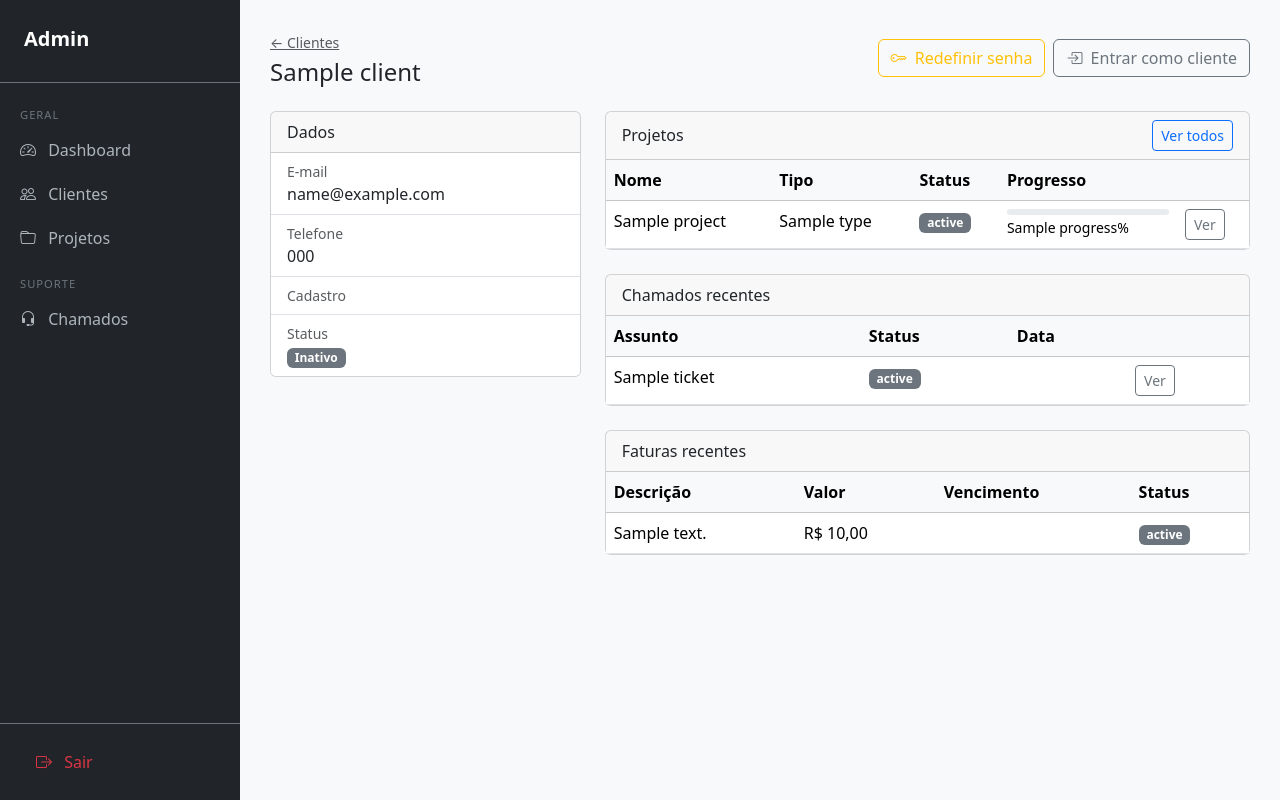
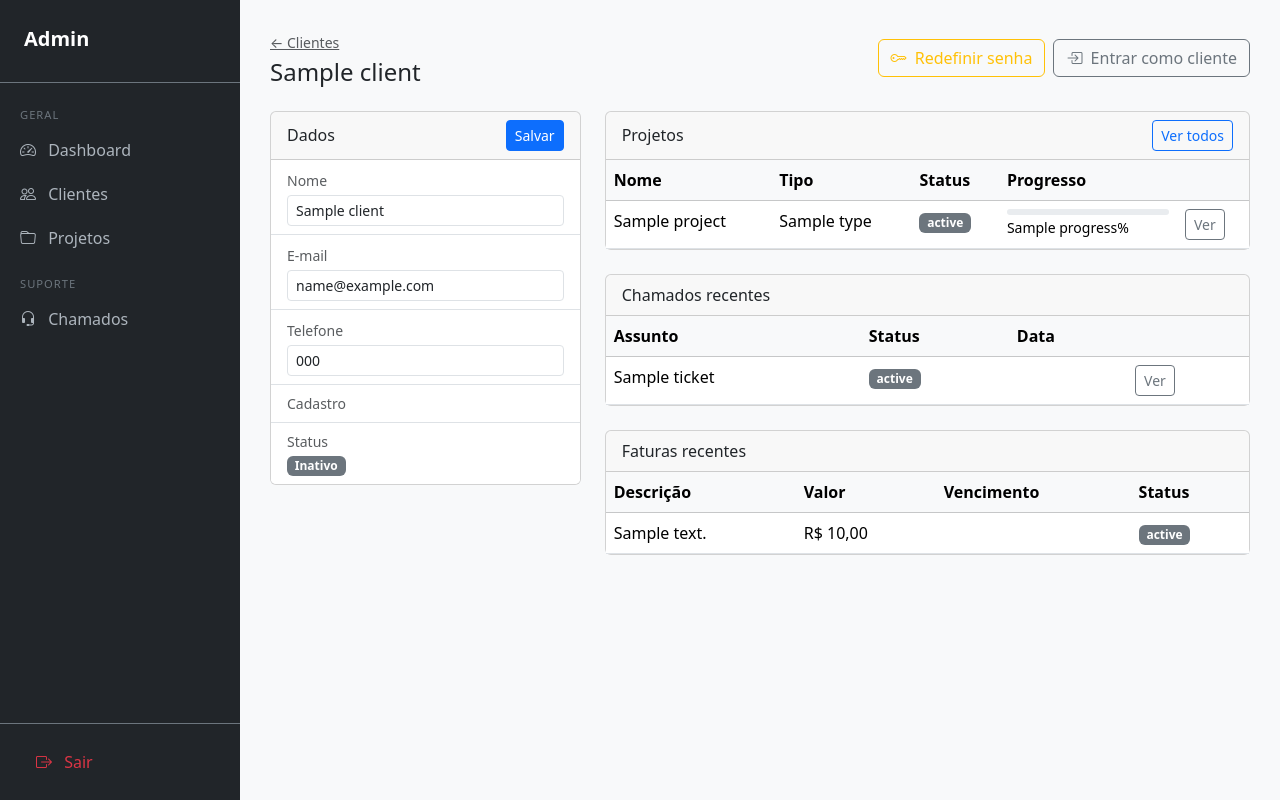
Before and after one commit to tgplay/devspace, a CodeIgniter 4 app: the page made by painel-clientes/painel/app/Views/admin/clients/show.php in a window 1280 px wide. Run offline with PHP 8.4 and a stand-in for CodeIgniter, Linux system fonts and the light colour scheme; the template is opened without the code that fills it: most values are stand-ins (such as "Sample title", 1, 10 or a date in 2020); data that the repository does not hold is empty; some libraries are stand-ins or nearby versions.

Commit message:
feat(admin/clients): edição de nome, e-mail e telefone do cliente via AJAX
Co-Authored-By: Claude Sonnet 4.6 <noreply@anthropic.com>

```diff
--- a/painel-clientes/painel/app/Config/Routes.php
+++ b/painel-clientes/painel/app/Config/Routes.php
@@ -21,6 +21,7 @@ $routes->group('admin', ['filter' => 'admin'], function ($routes) {
     $routes->post('clients/(:num)/toggle',     'Admin\Clients::toggle/$1');
     $routes->post('clients/bulk-toggle',       'Admin\Clients::bulkToggle');
     $routes->get('clients/(:num)',             'Admin\Clients::show/$1');
+    $routes->post('clients/(:num)/update',         'Admin\Clients::update/$1');
     $routes->post('clients/(:num)/reset-password', 'Admin\Clients::resetPassword/$1');
     $routes->get('clients/(:num)/login',       'Admin\Clients::loginAs/$1');
     $routes->get('projects',             'Admin\Projects::index');
--- a/painel-clientes/painel/app/Views/admin/clients/show.php
+++ b/painel-clientes/painel/app/Views/admin/clients/show.php
@@ -60,6 +60,24 @@ function showToast(message, success = true) {
     bootstrap.Toast.getOrCreateInstance(toast, { delay: 3500 }).show();
 }
 
+document.getElementById('form-dados').addEventListener('submit', function (e) {
+    e.preventDefault();
+    const body = new URLSearchParams({
+        name:  document.getElementById('field-name').value.trim(),
+        email: document.getElementById('field-email').value.trim(),
+        phone: document.getElementById('field-phone').value.trim(),
+    });
+    fetch('/admin/clients/<?= $client['id'] ?>/update', { method: 'POST', body })
+        .then(r => r.json())
+        .then(data => {
+            showToast(data.message, data.success);
+            if (data.success && data.name) {
+                document.querySelector('h4.mb-0').textContent = data.name;
+            }
+        })
+        .catch(() => showToast('Erro ao salvar os dados.', false));
+});
+
 document.getElementById('btn-toggle-senha').addEventListener('click', function () {
     const input = document.getElementById('nova-senha');
     const icon  = this.querySelector('i');
@@ -98,16 +116,27 @@ document.getElementById('btn-confirmar-reset').addEventListener('click', functio
 <div class="row g-4">
     <!-- Dados do cliente -->
     <div class="col-lg-4">
+        <form id="form-dados" novalidate>
             <div class="card">
-            <div class="card-header">Dados</div>
+                <div class="card-header d-flex justify-content-between align-items-center">
+                    <span>Dados</span>
+                    <button type="submit" class="btn btn-sm btn-primary">Salvar</button>
+                </div>
                 <ul class="list-group list-group-flush">
                     <li class="list-group-item">
-                    <div class="text-muted small">E-mail</div>
-                    <?= esc($client['email']) ?>
+                        <label class="text-muted small mb-1" for="field-name">Nome</label>
+                        <input type="text" id="field-name" name="name" class="form-control form-control-sm"
+                               value="<?= esc($client['name']) ?>" required>
                     </li>
                     <li class="list-group-item">
-                    <div class="text-muted small">Telefone</div>
-                    <?= esc($client['phone'] ?? '—') ?>
+                        <label class="text-muted small mb-1" for="field-email">E-mail</label>
+                        <input type="email" id="field-email" name="email" class="form-control form-control-sm"
+                               value="<?= esc($client['email']) ?>" required>
+                    </li>
+                    <li class="list-group-item">
+                        <label class="text-muted small mb-1" for="field-phone">Telefone</label>
+                        <input type="text" id="field-phone" name="phone" class="form-control form-control-sm"
+                               value="<?= esc($client['phone'] ?? '') ?>" placeholder="—">
                     </li>
                     <li class="list-group-item">
                         <div class="text-muted small">Cadastro</div>
@@ -120,6 +149,7 @@ document.getElementById('btn-confirmar-reset').addEventListener('click', functio
                     </li>
                 </ul>
             </div>
+        </form>
     </div>
 
     <!-- Projetos -->
```
Also changed, not shown: painel-clientes/painel/app/Controllers/Admin/Clients.php (+25 -0 lines). Lines whose indentation alone changed are shown as unchanged.
